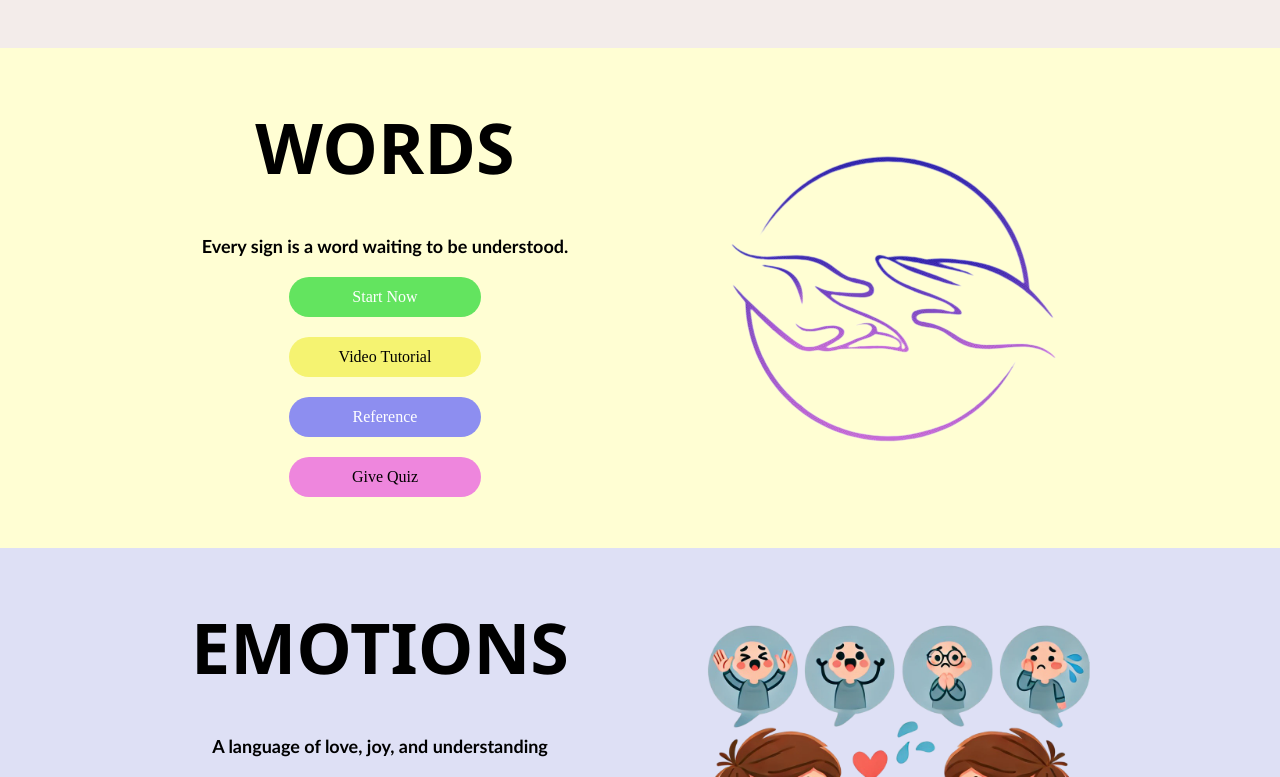
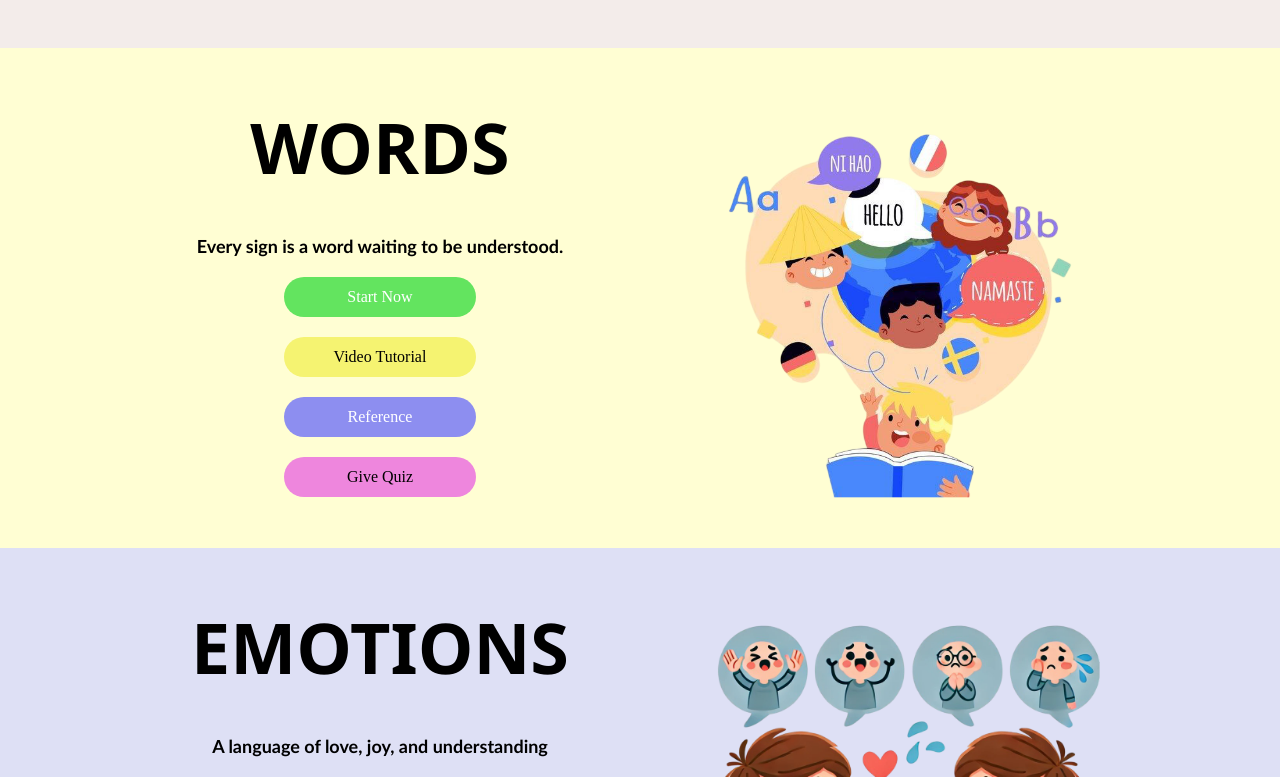
Before and after one commit to VandanKambodi/GestureGalaxy, a React (Vite) app in the folder learning-app/: page / in a window 1280 px wide. Shown: the part 1603-2380 px from the top of the page. Built offline with nearby package versions, Linux system fonts and the light colour scheme.

Commit message:
Update photoes

```diff
--- a/learning-app/src/components/Home.css
+++ b/learning-app/src/components/Home.css
@@ -36,7 +36,7 @@
 }
 
 .part {
-    max-width: 900px;
+    max-width: 920px;
     height: 400px;
     display: flex;
     align-items: center;
--- a/learning-app/src/components/Home.jsx
+++ b/learning-app/src/components/Home.jsx
@@ -49,7 +49,7 @@ const Home = () => {
               <Link className="w4" to="/certificate">Give Quiz</Link>
             </div>
             <div className="right">
-                <img src="./logo.png" alt="" />
+                <img src="./Words.png" alt="" className="himage"/>
             </div>
           </div>
         </div>
```
Also changed, not shown: learning-app/Hand.png, learning-app/Words.png (added).
